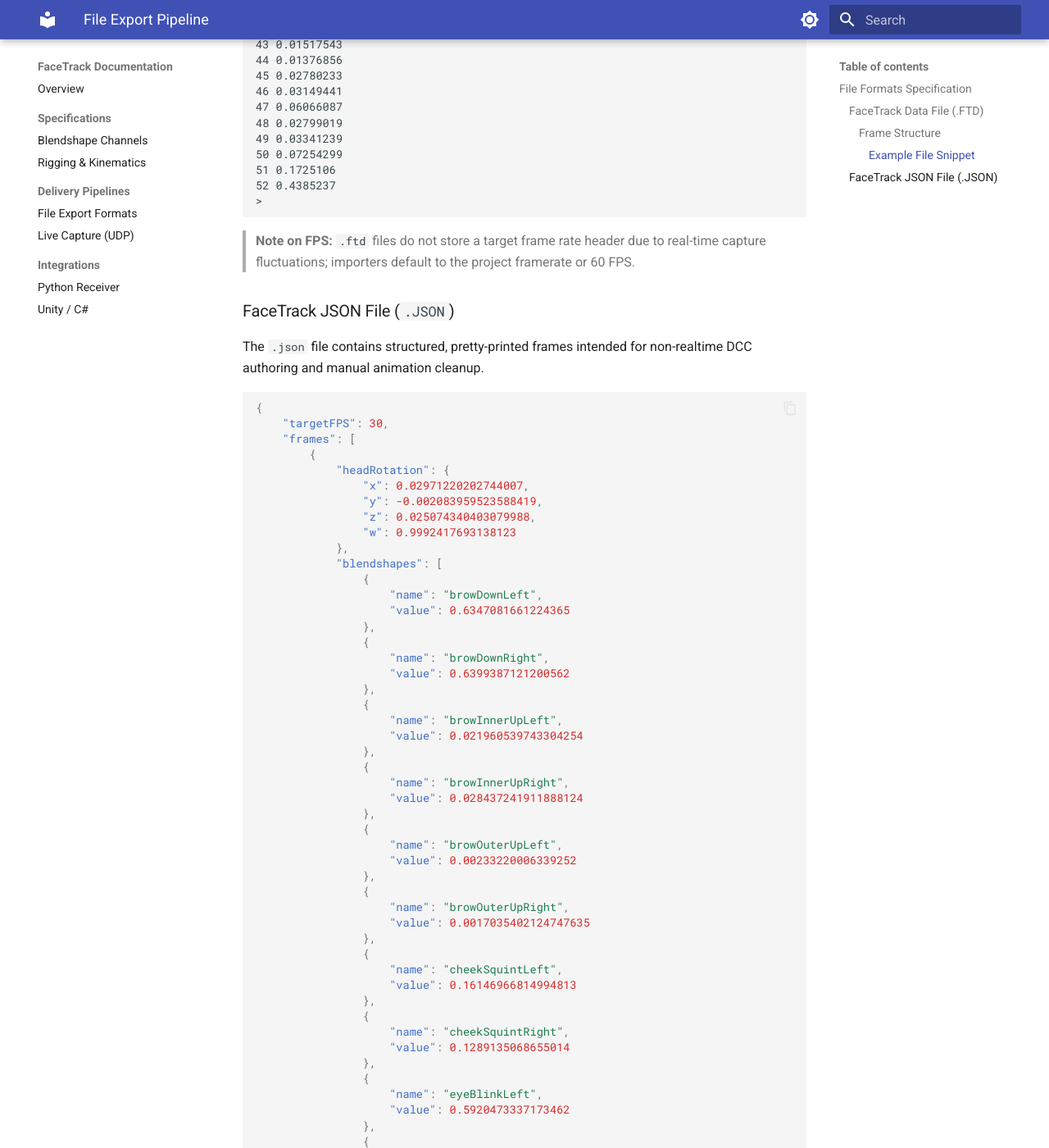
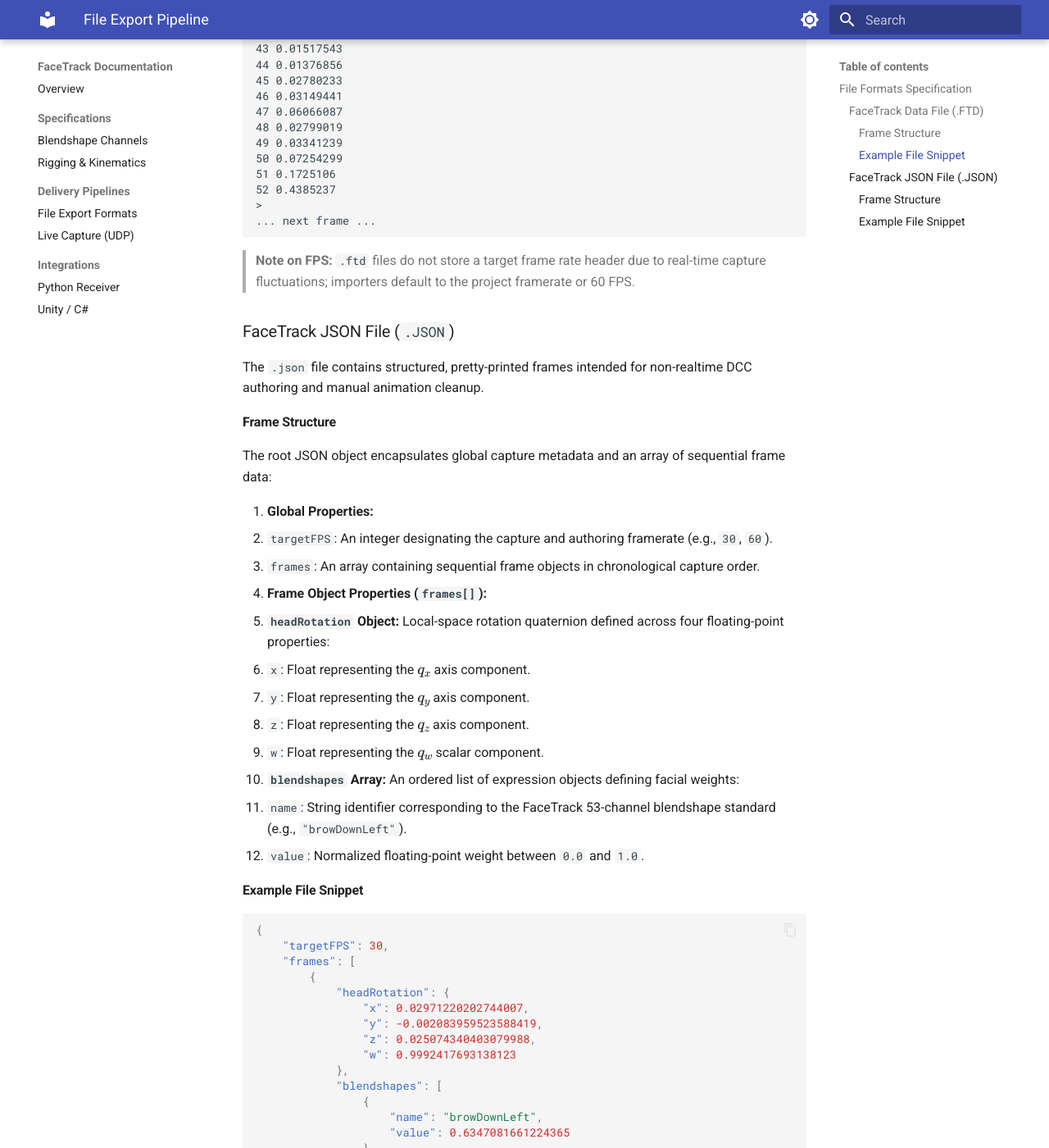
Before and after one commit to soulcatentertainment/FaceTrack-Developer-Guide, an MkDocs documentation site: the page built from docs/integrations/file-export.md, in a window 1280 px wide and 1400 px high, scrolled down 1417 px. Shown: the whole window at 82% size. Built offline with MkDocs 1.6.1 and Material for MkDocs 9.7.7, drawn with Linux system fonts in a browser that asks for light colours.

Commit message:
Update file-export.md

````diff
--- a/docs/integrations/file-export.md
+++ b/docs/integrations/file-export.md
@@ -18,7 +18,7 @@ The `.ftd` format is a lightweight plaintext data format optimized for continuou
 
 3. **Frame Delimiter:** A single right-angle bracket `>` on its own line signals the end of the current frame.
 
-##### Example File Snippet
+#### Example File Snippet
 
 ```text
 0.0297122,-0.00208396,0.02507434,0.9992418
@@ -72,6 +72,7 @@ The `.ftd` format is a lightweight plaintext data format optimized for continuou
 51 0.1725106
 52 0.4385237
 >
+... next frame ...
 ```
 
 > **Note on FPS:** `.ftd` files do not store a target frame rate header due to real-time capture fluctuations; importers default to the project framerate or 60 FPS.
@@ -80,6 +81,25 @@ The `.ftd` format is a lightweight plaintext data format optimized for continuou
 
 The `.json` file contains structured, pretty-printed frames intended for non-realtime DCC authoring and manual animation cleanup.
 
+#### Frame Structure
+
+The root JSON object encapsulates global capture metadata and an array of sequential frame data:
+
+1. **Global Properties:**
+* `targetFPS`: An integer designating the capture and authoring framerate (e.g., `30`, `60`).
+* `frames`: An array containing sequential frame objects in chronological capture order.
+
+2. **Frame Object Properties (`frames[]`):**
+* **`headRotation` Object:** Local-space rotation quaternion defined across four floating-point properties:
+* `x`: Float representing the $q_x$ axis component.
+* `y`: Float representing the $q_y$ axis component.
+* `z`: Float representing the $q_z$ axis component.
+* `w`: Float representing the $q_w$ scalar component.
+* **`blendshapes` Array:** An ordered list of expression objects defining facial weights:
+* `name`: String identifier corresponding to the FaceTrack 53-channel blendshape standard (e.g., `"browDownLeft"`).
+* `value`: Normalized floating-point weight between `0.0` and `1.0`.
+
+#### Example File Snippet
 ```json
 {
     "targetFPS": 30,
@@ -290,7 +310,7 @@ The `.json` file contains structured, pretty-printed frames intended for non-rea
                 },
             ]
         },
-        { ... }
+        { ... next frame ... }
     ]
 }
 ```
````
